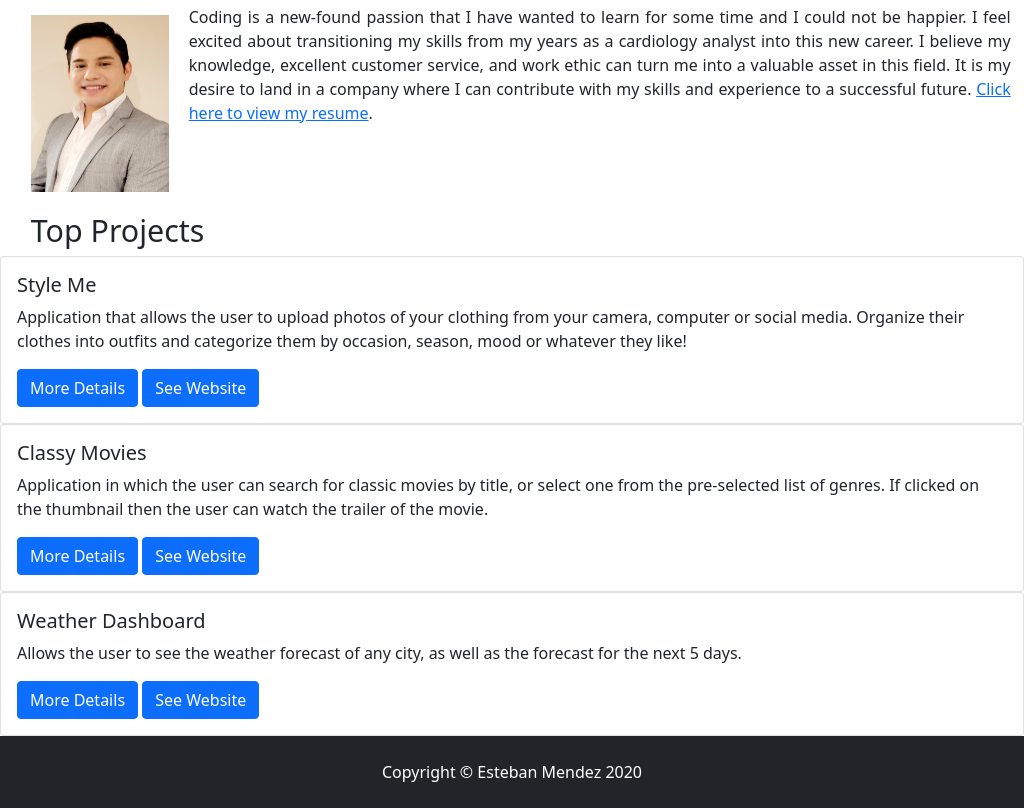
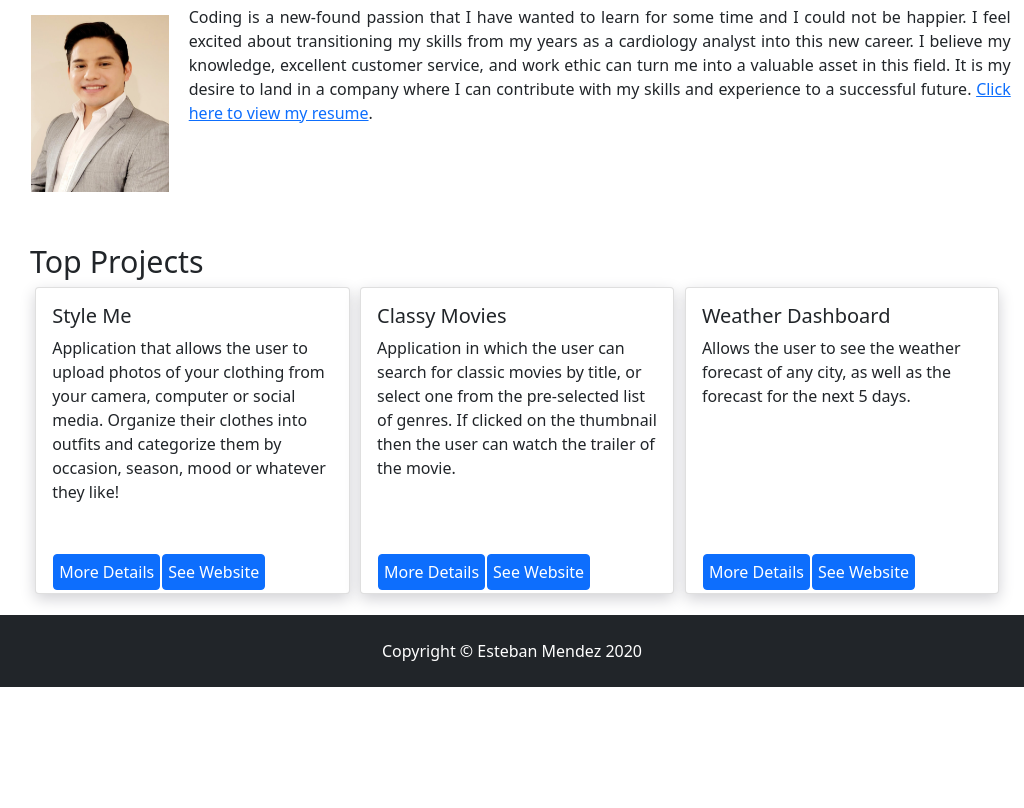
Before and after one commit to Esmendez90/esmendez90, a plain HTML site: page home.html in a window 1024 px wide. Shown: the part 366-1174 px from the top of the page. After the commit the page ends 1053 px from the top, so only its background shows below. Drawn offline with nearby package versions, Linux system fonts and the light colour scheme.

Commit message:
Added styling for small screens and laptops

```diff
--- a/home.html
+++ b/home.html
@@ -79,7 +79,7 @@
           alt="Esteban Mendez picture"
           class="esteban-pic"
         />
-        <p style="text-align: justify; padding-right: 2%;">
+        <p style="text-align: justify; padding-right: 2%">
           Coding is a new-found passion that I have wanted to learn for some
           time and I could not be happier. I feel excited about transitioning my
           skills from my years as a cardiology analyst into this new career. I
@@ -97,7 +97,7 @@
     <!-- Top Projects -->
     <div class="row rowProjects">
       <div class="col-md-12 cardColumn">
-        <h2>Top Projects</h2>
+        <h2 class="topProjectsH2">Top Projects</h2>
         <!-- Card 1 -->
         <div class="card" style="width: 100%">
           <div class="card-body">
@@ -135,8 +135,8 @@
           <div class="card-body">
             <h5 class="card-title">Weather Dashboard</h5>
             <p class="card-text">
-              Allows the user to see the weather forecast of any city, as well as the
-              forecast for the next 5 days.
+              Allows the user to see the weather forecast of any city, as well
+              as the forecast for the next 5 days.
             </p>
             <div class="btn-container">
               <a href="#" class="btn btn-primary">More Details</a>
--- a/main.css
+++ b/main.css
@@ -1,4 +1,3 @@
-
 .background_img_container {
   position: relative;
 }
@@ -51,14 +50,57 @@
   margin-top: 2%;
 }
 
-  h2 {
+.topProjectsH2 {
   margin-left: 3%;
 }
 
-
+/* 481px — 768px: iPads, Tablets. */
 @media only screen and (min-width: 481px) and (max-width: 768px) {
-
   .rowProjects {
     margin-top: 5%;
   }
 }
+
+/* 769px — 1024px: Small screens, laptops. */
+@media only screen and (min-width: 769px) and (max-width: 1024px) {
+  .rowProjects {
+    margin-top: 5%;
+    margin-bottom: 2%;
+  }
+
+  .topProjectsH2 {
+    margin-left: 4%;
+    width: 100%;
+  }
+
+  .rowProjects {
+    justify-content: center;
+  }
+
+  .cardColumn {
+    display: contents;
+  }
+
+  .card {
+    position: relative;
+    width: 30% !important;
+    height: 307px;
+    margin-left: 1%;
+    box-shadow: rgb(209 209 213) 0px 5px 15px;
+  }
+
+  .btn-container {
+    position: absolute;
+    top: 87%;
+    display: inline-flex;
+  }
+
+  .btn-primary {
+    margin: 0px 1px;
+    padding: 5px !important;
+  }
+}
+
+/* 1025px — 1200px: Desktops, large screens. */
+@media only screen and (min-width: 1025px) and (max-width: 1200px) {
+}
```
Lines whose indentation alone changed are shown as unchanged.
